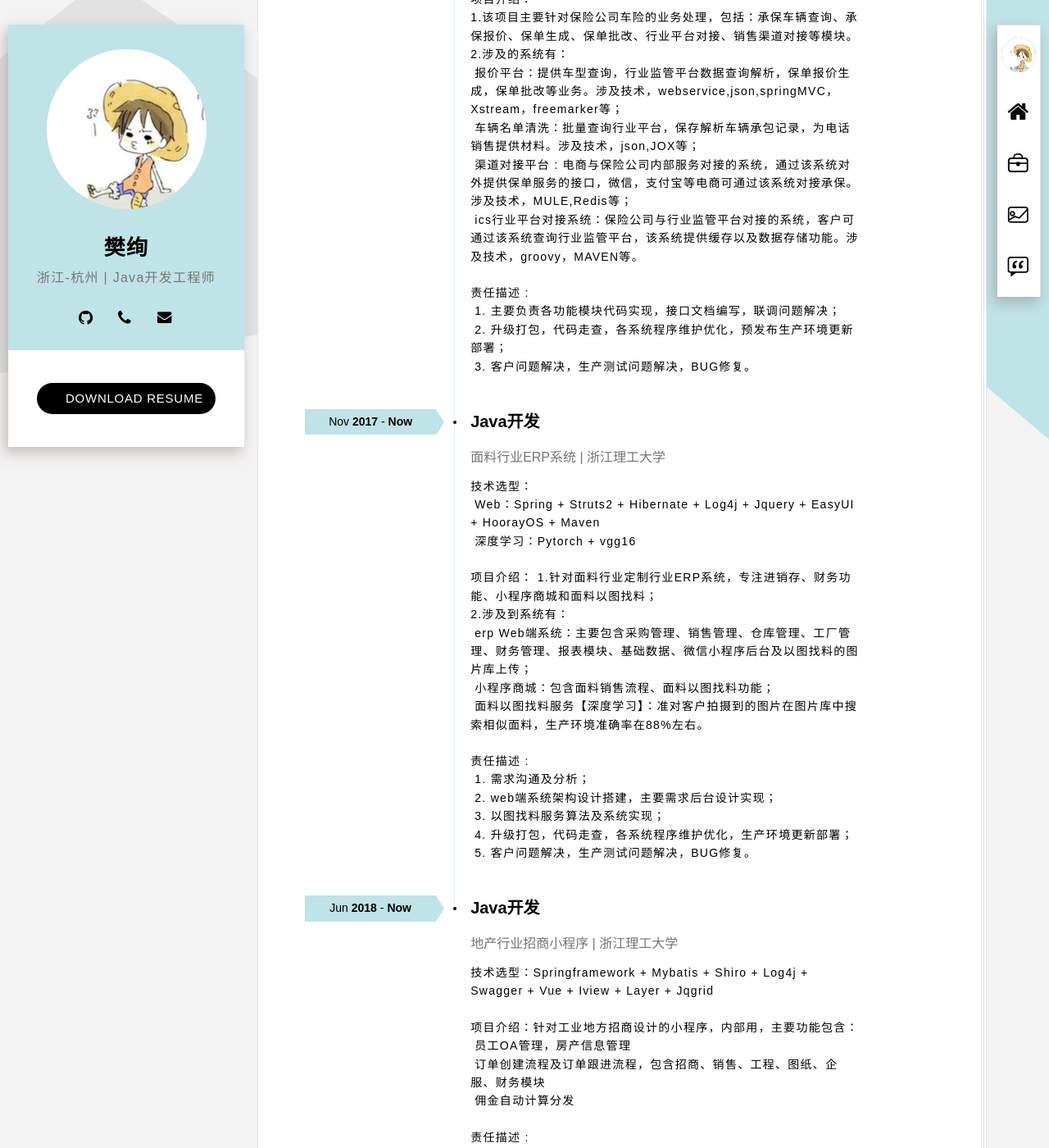
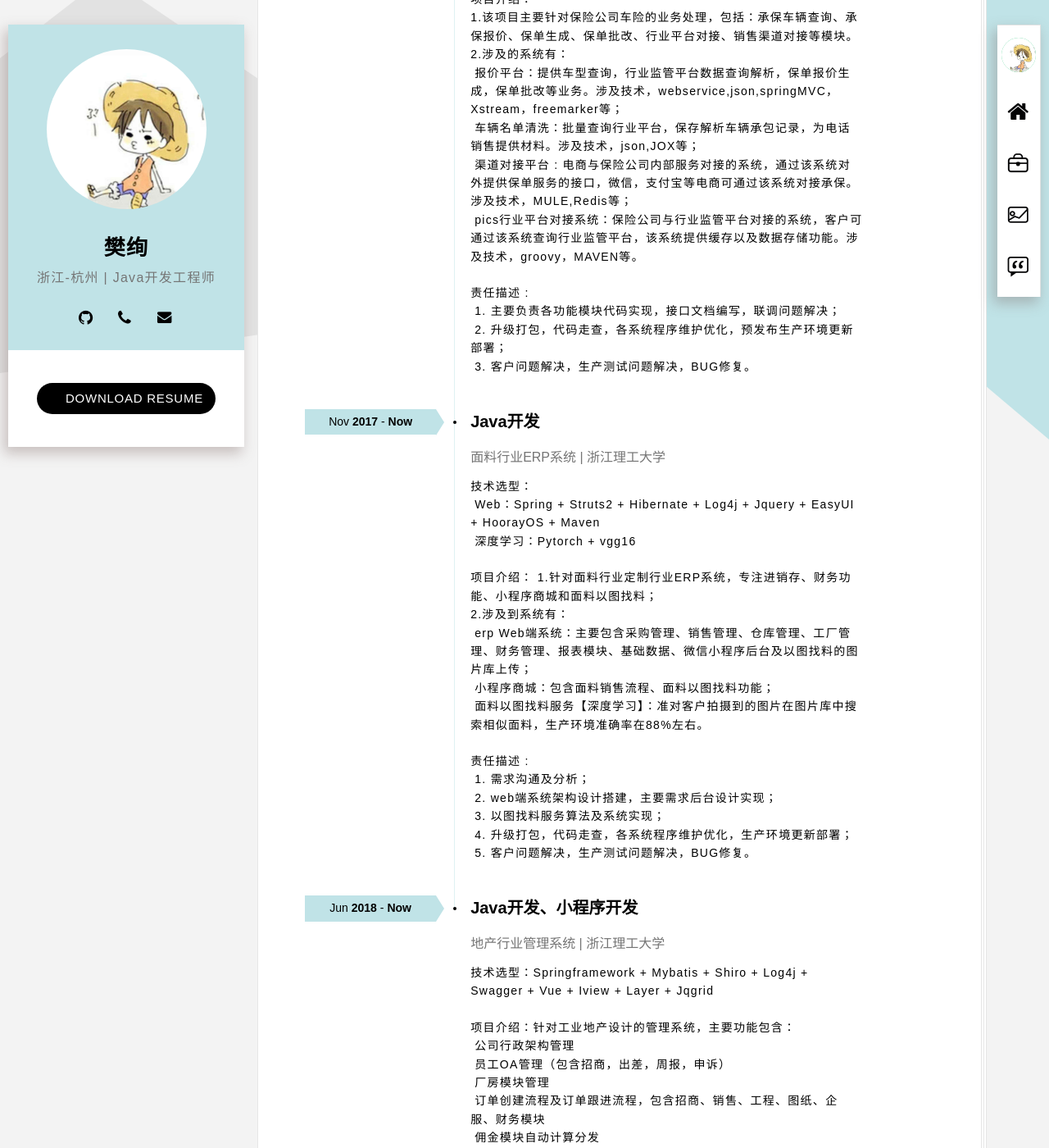
Before and after one commit to fanxuansoft/fanxuansoft.github.io, a Jekyll site: the page built from index.html, in a window 1280 px wide and 1400 px high, scrolled down 1307 px. Shown: the whole window at 82% size. Built offline with Jekyll 4.4.1, drawn with Linux system fonts in a browser that asks for light colours; some web fonts are replaced; some of the changed text lies outside the part shown.

Commit message:
Update resumer_04-experience.html

```diff
--- a/_includes/resumer_04-experience.html
+++ b/_includes/resumer_04-experience.html
@@ -17,7 +17,7 @@
                             &nbsp;报价平台：提供车型查询，行业监管平台数据查询解析，保单报价生成，保单批改等业务。涉及技术，webservice,json,springMVC，Xstream，freemarker等；<br />
                             &nbsp;车辆名单清洗：批量查询行业平台，保存解析车辆承包记录，为电话销售提供材料。涉及技术，json,JOX等；<br />
                             &nbsp;渠道对接平台 : 电商与保险公司内部服务对接的系统，通过该系统对外提供保单服务的接口，微信，支付宝等电商可通过该系统对接承保。涉及技术，MULE,Redis等；<br />
-                            &nbsp;ics行业平台对接系统：保险公司与行业监管平台对接的系统，客户可通过该系统查询行业监管平台，该系统提供缓存以及数据存储功能。涉及技术，groovy，MAVEN等。<br />
+                            &nbsp;pics行业平台对接系统：保险公司与行业监管平台对接的系统，客户可通过该系统查询行业监管平台，该系统提供缓存以及数据存储功能。涉及技术，groovy，MAVEN等。<br />
                     </p>
                     <p>责任描述 :<br />
                         &nbsp;1. 主要负责各功能模块代码实现，接口文档编写，联调问题解决；<br />
@@ -56,17 +56,20 @@
                         <time class="education-date" datetime="2014-09T2016-01">
                             <span>Jun <strong class="text-upper">2018</strong> - <strong>Now</strong></span>
                         </time>
-                        <h3>Java开发</h3>
-                        <span class="education-company">地产行业招商小程序 | 浙江理工大学</span>
+                        <h3>Java开发、小程序开发</h3>
+                        <span class="education-company">地产行业管理系统 | 浙江理工大学</span>
                         <p>技术选型：Springframework + Mybatis + Shiro + Log4j + Swagger + Vue + Iview + Layer + Jqgrid</p>
-                        <p>项目介绍：针对工业地方招商设计的小程序，内部用，主要功能包含：<br />
-                            &nbsp;员工OA管理，房产信息管理<br />
+                        <p>项目介绍：针对工业地产设计的管理系统，主要功能包含：<br />
+                            &nbsp;公司行政架构管理<br />
+                            &nbsp;员工OA管理（包含招商，出差，周报，申诉）<br />
+                            &nbsp;厂房模块管理<br />
                             &nbsp;订单创建流程及订单跟进流程，包含招商、销售、工程、图纸、企服、财务模块<br />
-                            &nbsp;佣金自动计算分发<br />
+                            &nbsp;佣金模块自动计算分发<br />
+                            &nbsp;建筑材料erp系统<br />
                         </p>
                         <p>责任描述 :<br />
                             &nbsp;1. 需求沟通及分析；<br />
-                            &nbsp;2. 系统架构设计搭建，主要需求设计实现（前后端、小程序）；<br />
+                            &nbsp;2. 系统架构设计搭建，主要需求设计实现；<br />
                             &nbsp;3. 升级打包，程序维护优化，生产环境更新部署；<br />
                             &nbsp;4. 客户问题解决，生产测试问题解决，BUG修复。<br />
                         </p>
```
